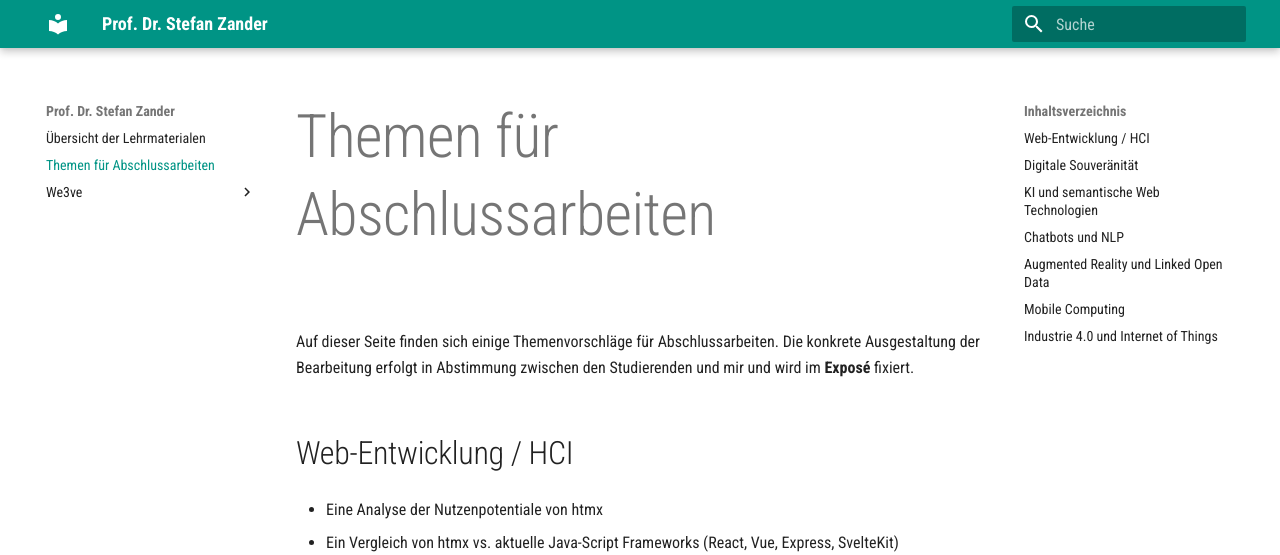
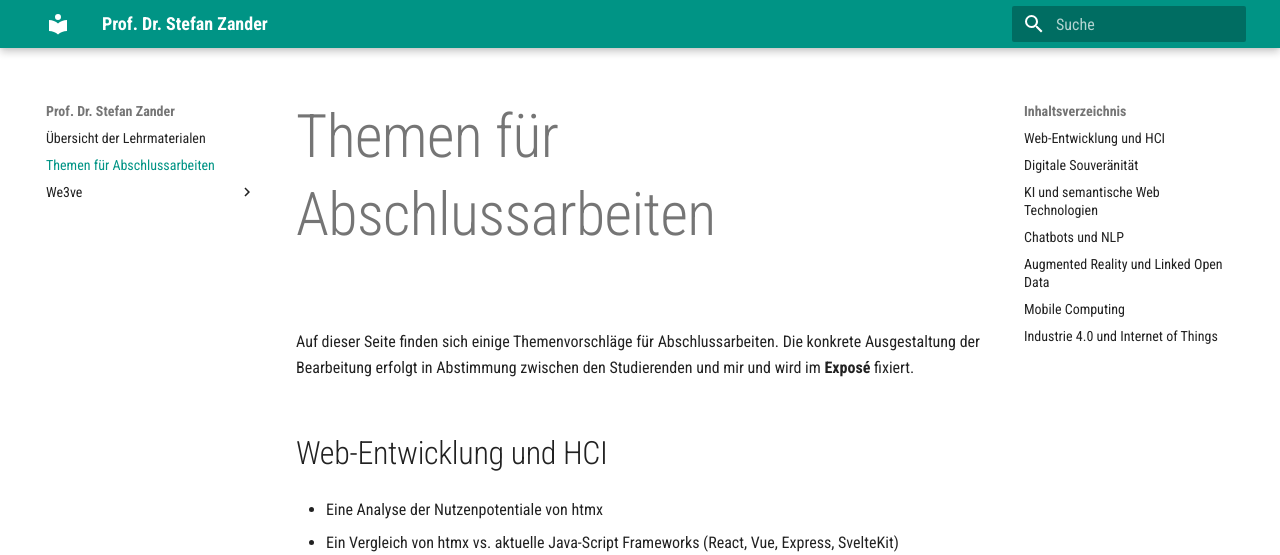
Before and after one commit to StefanZander/stefanzander.github.io, an MkDocs documentation site: the page built from docs/themen.md, in a window 1280 px wide and 1400 px high. Shown: the top 555 px of the window. Built offline with MkDocs 1.6.1 and Material for MkDocs 9.7.7, drawn with Linux system fonts in a browser that asks for light colours; some of the changed text lies outside the part shown.

Commit message:
Update themen.md

```diff
--- a/docs/themen.md
+++ b/docs/themen.md
@@ -4,7 +4,7 @@ Auf dieser Seite finden sich einige Themenvorschläge für Abschlussarbeiten.
 Die konkrete Ausgestaltung der Bearbeitung erfolgt in Abstimmung zwischen den Studierenden und mir und wird im __Exposé__ fixiert.
 
 
-## Web-Entwicklung / HCI
+## Web-Entwicklung und HCI
 - Eine Analyse der Nutzenpotentiale von htmx
 - Ein Vergleich von htmx vs. aktuelle Java-Script Frameworks (React, Vue, Express, SvelteKit)
 - Web Components: State-of-the-Art und Einsatzmöglichkeiten
```
Also changed, not shown: other parts of docs/themen.md (+1 -0 lines).
